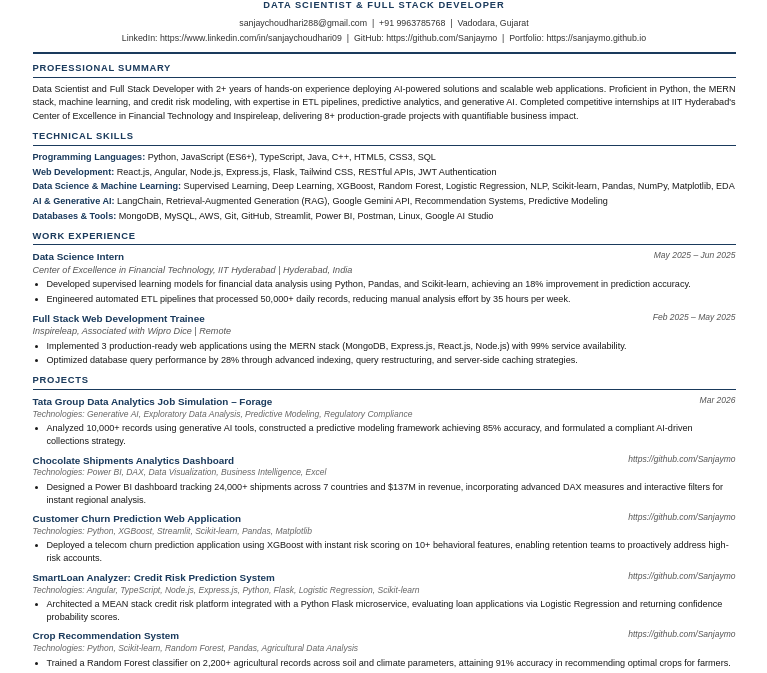
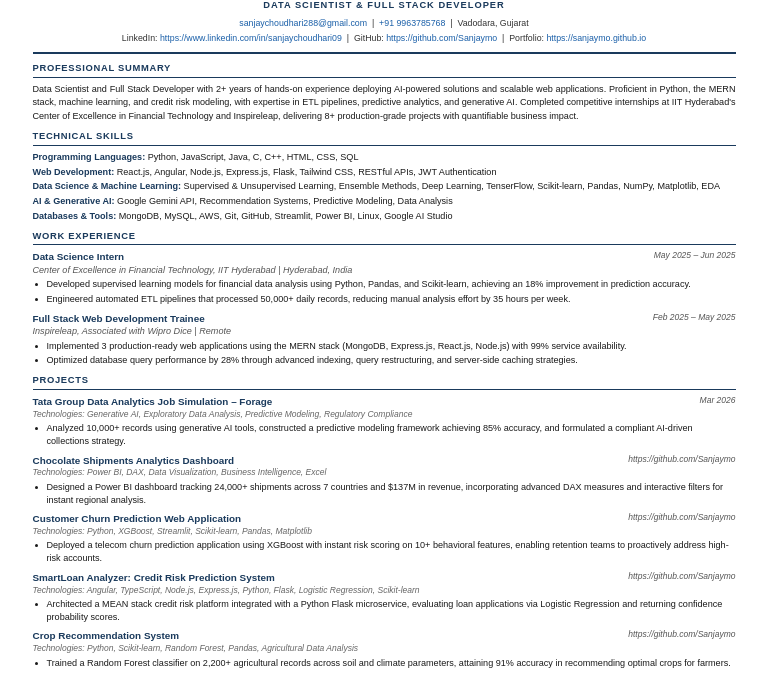
Before and after one commit to Sanjaymo/Sanjaymo.github.io, a plain HTML site: page resume-content.html in a window 1280 px wide. Shown: the part 61-734 px from the top of the page, without its empty margins (256-1023 px from the left). Drawn offline with Linux system fonts and the light colour scheme.

Commit message:
Enhance resume layout and update content
Updated contact information to include clickable links and adjusted color codes. Revised technical skills and coursework sections for clarity and accuracy.

```diff
--- a/resume-content.html
+++ b/resume-content.html
@@ -45,12 +45,16 @@
         /* Contact row: plain text, full URLs visible */
         .contact-line {
             font-size: 8.8px;
-            color: #333;
+            color: #333333;
             line-height: 1.7;
         }
         .contact-line a {
             color: #1a5fa8;
             text-decoration: none;
+        }
+        .contact-line a:hover {
+            text-decoration: underline;
+            cursor: pointer;
         }
 
         /* ── SECTION ── */
@@ -117,12 +121,12 @@
     <h1>SANJAY CHOUDHARI</h1>
     <div class="header-subtitle">Data Scientist &amp; Full Stack Developer</div>
     <div class="contact-line">
-        sanjaychoudhari288@gmail.com &nbsp;|&nbsp; +91 9963785768 &nbsp;|&nbsp; Vadodara, Gujarat
+        <a href="mailto:sanjaychoudhari288@gmail.com">sanjaychoudhari288@gmail.com</a> &nbsp;|&nbsp; <a href="tel:+919963785768">+91 9963785768</a> &nbsp;|&nbsp; Vadodara, Gujarat
     </div>
     <div class="contact-line">
-        LinkedIn: https://www.linkedin.com/in/sanjaychoudhari09 &nbsp;|&nbsp;
-        GitHub: https://github.com/Sanjaymo &nbsp;|&nbsp;
-        Portfolio: https://sanjaymo.github.io
+        LinkedIn: <a href="https://www.linkedin.com/in/sanjaychoudhari09" target="_blank" rel="noopener noreferrer">https://www.linkedin.com/in/sanjaychoudhari09</a> &nbsp;|&nbsp;
+        GitHub: <a href="https://github.com/Sanjaymo" target="_blank" rel="noopener noreferrer">https://github.com/Sanjaymo</a> &nbsp;|&nbsp;
+        Portfolio: <a href="https://sanjaymo.github.io" target="_blank" rel="noopener noreferrer">https://sanjaymo.github.io</a>
     </div>
 </div>
 
@@ -141,11 +145,11 @@
 ════════════════════════════════════════════ -->
 <div class="section">
     <div class="section-title">Technical Skills</div>
-    <div class="skill-row"><span class="skill-label">Programming Languages:</span> Python, JavaScript (ES6+), TypeScript, Java, C++, HTML5, CSS3, SQL</div>
-    <div class="skill-row"><span class="skill-label">Web Development:</span> React.js, Angular, Node.js, Express.js, Flask, Tailwind CSS, RESTful APIs, JWT Authentication</div>
-    <div class="skill-row"><span class="skill-label">Data Science &amp; Machine Learning:</span> Supervised Learning, Deep Learning, XGBoost, Random Forest, Logistic Regression, NLP, Scikit-learn, Pandas, NumPy, Matplotlib, EDA</div>
-    <div class="skill-row"><span class="skill-label">AI &amp; Generative AI:</span> LangChain, Retrieval-Augmented Generation (RAG), Google Gemini API, Recommendation Systems, Predictive Modeling</div>
-    <div class="skill-row"><span class="skill-label">Databases &amp; Tools:</span> MongoDB, MySQL, AWS, Git, GitHub, Streamlit, Power BI, Postman, Linux, Google AI Studio</div>
+    <div class="skill-row"><span class="skill-label">Programming Languages:</span> Python, JavaScript, Java, C, C++, HTML, CSS, SQL</div>
+    <div class="skill-row"><span class="skill-label">Web Development:</span> React.js, Angular, Node.js, Express.js, Flask, Tailwind CSS, RESTful APIs, JWT Authentication </div>
+    <div class="skill-row"><span class="skill-label">Data Science &amp; Machine Learning:</span> Supervised & Unsupervised Learning, Ensemble Methods, Deep Learning, TenserFlow, Scikit-learn, Pandas, NumPy, Matplotlib, EDA</div>
+    <div class="skill-row"><span class="skill-label">AI &amp; Generative AI:</span> Google Gemini API, Recommendation Systems, Predictive Modeling, Data Analysis</div>
+    <div class="skill-row"><span class="skill-label">Databases &amp; Tools:</span> MongoDB, MySQL, AWS, Git, GitHub, Streamlit, Power BI, Linux, Google AI Studio</div>
 </div>
 
 <!-- ══════════════════════════════════════════
@@ -253,7 +257,7 @@
             <div class="entry-right">Aug 2023 – May 2027 (Expected)</div>
         </div>
         <div class="inst">Parul University, Vadodara, Gujarat &nbsp;|&nbsp; CGPA: 8.4 / 10</div>
-        <div class="coursework">Coursework: Data Structures &amp; Algorithms, Machine Learning, Deep Learning, Database Management Systems, Web Development, Software Engineering, NLP, Artificial Intelligence</div>
+        <div class="coursework">Coursework: Data Structures &amp; Algorithms, Machine Learning, Deep Learning, Database Management Systems, Web Development, Software Engineering, Operating Systems, Artificial Intelligence</div>
     </div>
 
     <div class="edu-entry">
@@ -275,7 +279,7 @@
         <li>Generative AI &amp; RAG with LangChain, IBM SkillsBuild (2025)</li>
         <li>Full Stack Web Development, Inspireleap / Wipro Dice (May 2025)</li>
         <li>Data Science Internship Certificate, IIT Hyderabad CoE-FinTech (Jun 2025)</li>
-        <li>AWS Fundamentals Specialization, Amazon Web Services (Aug 2023)</li>
+        <li>AWS Fundamentals Specialization, Amazon Web Services (Aug 2024)</li>
     </ul>
 </div>
 
```
